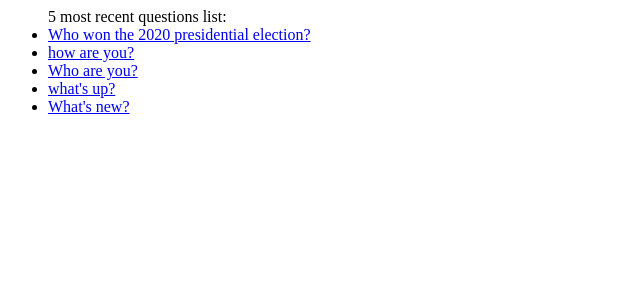
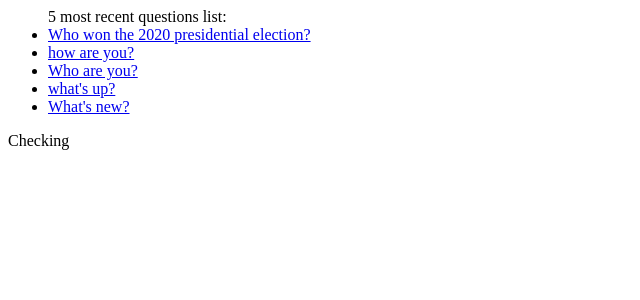
Before and after one commit to SoyMark/swe1-app, a Django app: page /polls/ in a window 1280 px wide. Shown: the top 300 px of the page, without its empty margins (0-640 px from the left). Run offline with Django 4.2, Linux system fonts and the light colour scheme; data comes from the database, SQL or seed files in the repository.

Commit message:
Update index.html

```diff
--- a/polls/templates/polls/index.html
+++ b/polls/templates/polls/index.html
@@ -5,6 +5,8 @@
         <li><a href="{% url 'polls:detail' question.id %}">{{ question.question_text }}</a></li>
     {% endfor %}
     </ul>
+    <p> Checking </p>
 {% else %}
     <p>No polls are available.</p>
+    <p> Checking </p>
 {% endif %}
```
